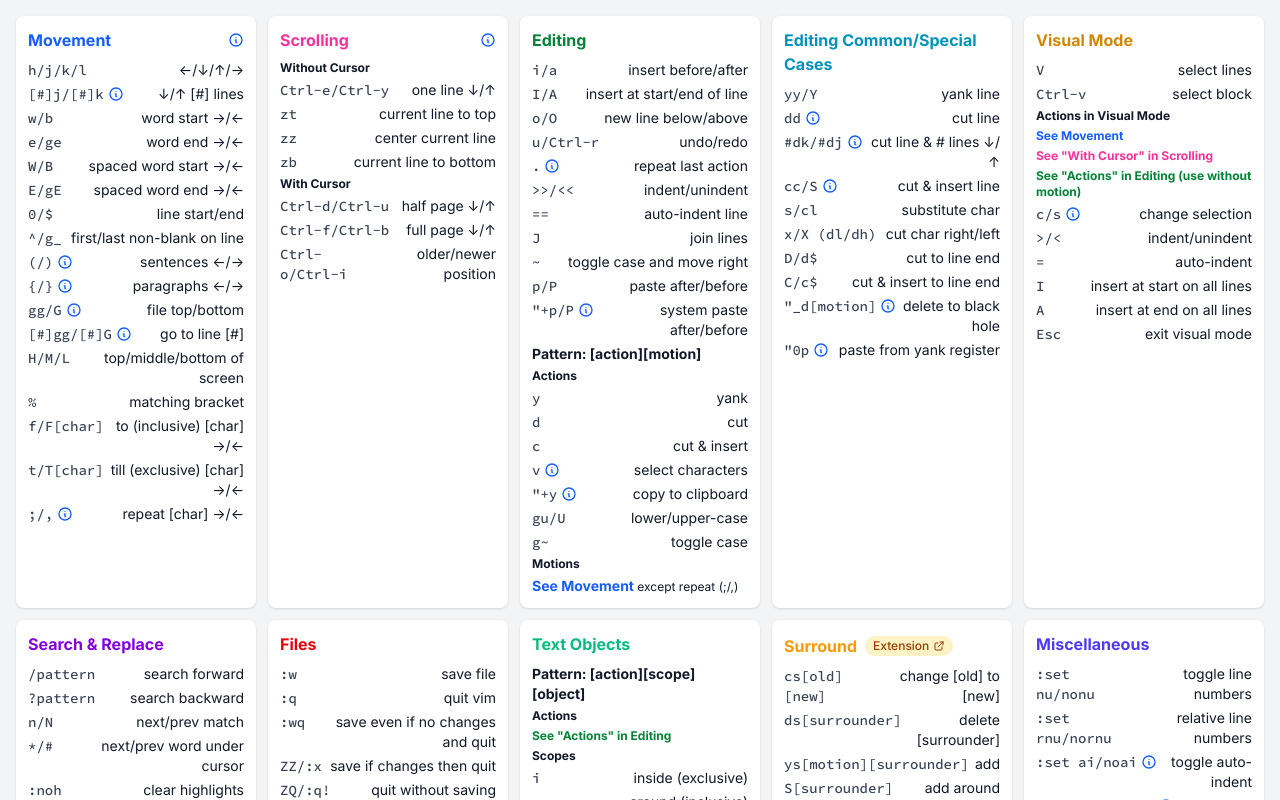
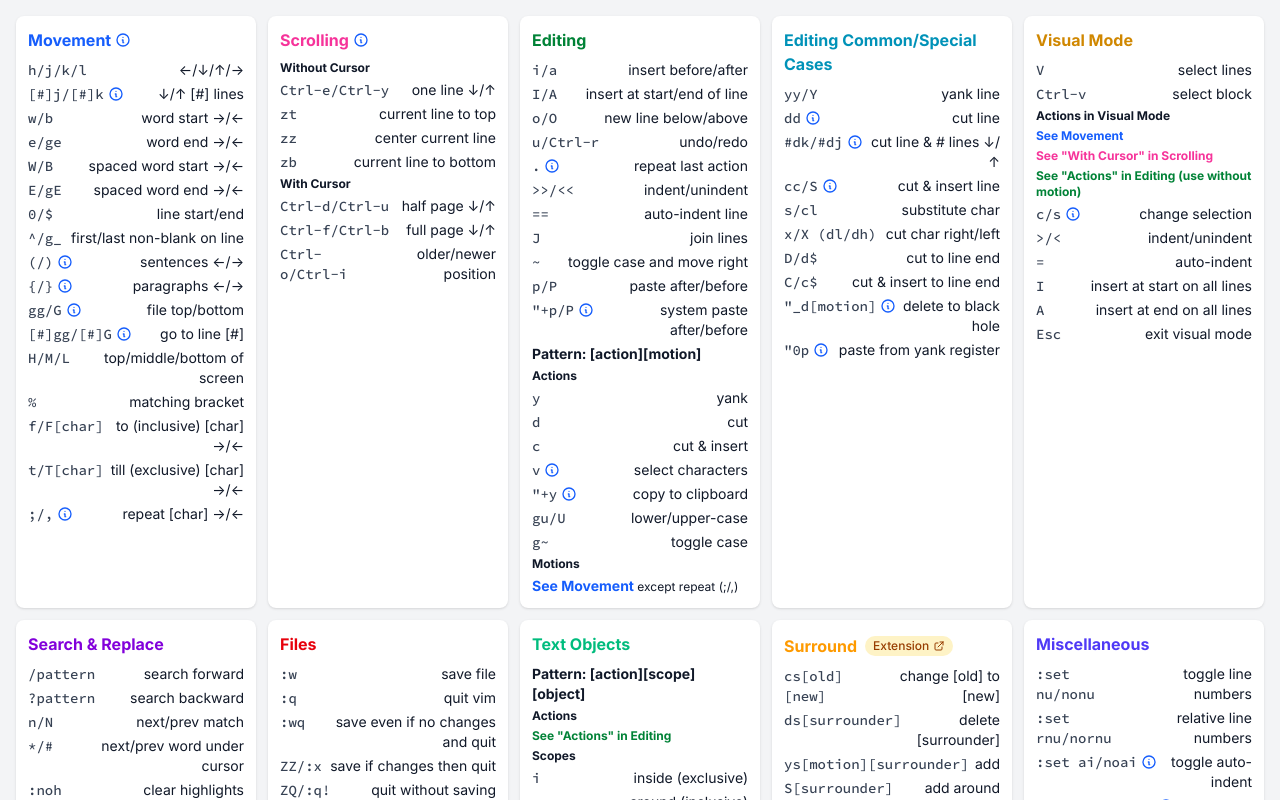
Before and after one commit to Noitidart/vim-cheats, a Next.js app: page / in a window 1280 px wide. Shown: the top 800 px of the page. Built offline with nearby package versions, Linux system fonts and the light colour scheme.

Commit message:
Move tooltip in title to end of text rather then end of line

```diff
--- a/pages/index.tsx
+++ b/pages/index.tsx
@@ -820,7 +820,7 @@ export default function Home() {
                 >
                   <h2
                     className={clsx(
-                      'text-base font-bold mb-2 flex items-center justify-between',
+                      'text-base font-bold mb-2 flex items-center gap-1',
                       section.colorClass
                     )}
                   >
```
